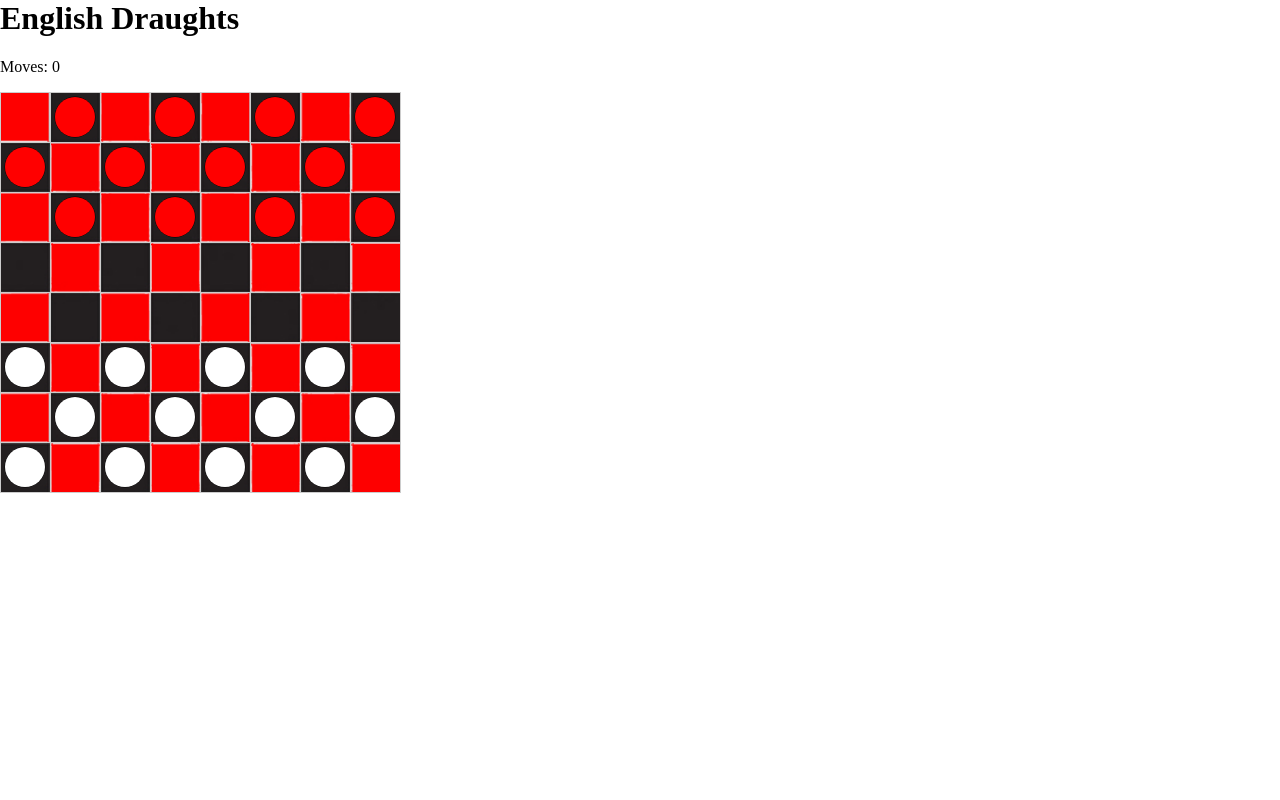
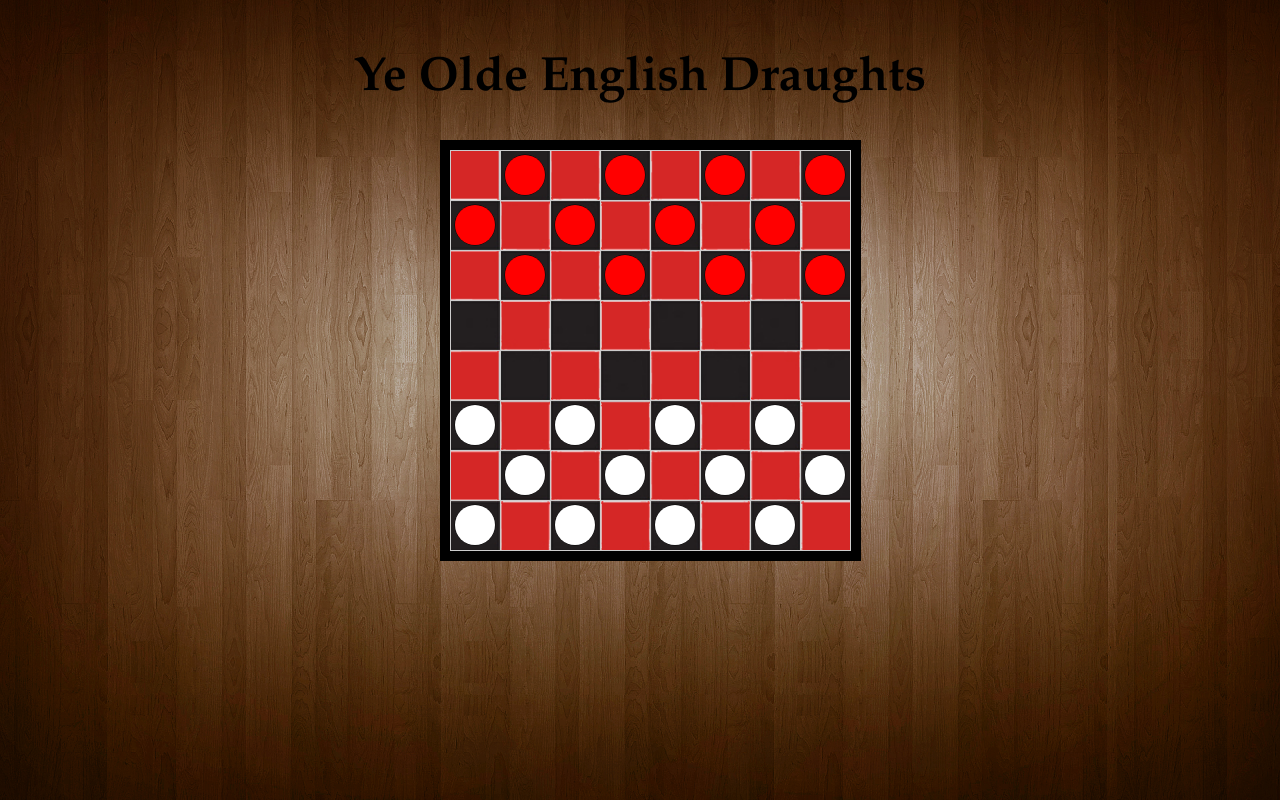
Before and after one commit to meridious3/project3, a PHP site: page / in a window 1280 px wide. Run offline with PHP 8.4, Linux system fonts and the light colour scheme.

Commit message:
Added in some stylesheets, tweaked the images, and played around with the JS capturing

```diff
--- a/css/conform.css
+++ b/css/conform.css
@@ -8,8 +8,11 @@ html {
 }
 
 body {
-	margin:auto auto;
+
+	margin: 0px auto;
+	text-align: center;
 }
+
 
 #checkers_canvas {
 	background-image:url('');
--- a/index.php
+++ b/index.php
@@ -74,15 +74,41 @@
 
 </head>
 	<body>
-		<h1>English Draughts</h1>
-		<p id="moves">Moves: <span id="movecount"></span></p>
-		<script>initGame(null,document.getElementById('movecount'));</script>
+        <br />
+		<h1>Ye Olde English Draughts</h1>
+		<!-- <p id="moves">Moves: <span id="movecount"></span></p> -->
+        <div id="border" >
+	       <script>initGame(null,document.getElementById('movecount'));</script>
+        </div>
+        <div id="stats">
+
+        <div>
 	</body>
     <style>
+        /**/
+        #border {
+            width:  400px;
+            /*height: 450px;*/
+            margin: 0px auto;
+        }
+
+        /*Style goes at bottom so the background is applied */
         #checkers_canvas {
             background-image:url('img/checkerboard.jpg');
             background-size: cover;
+            margin: auto auto;
+            border-style: solid;
+            border-width: 10px;
+        }
 
+        body {
+            background-image:url("img/background.jpg");
+            background-size: 100%;
+        }
+
+        h1 {
+            font-family: "Palatino";
+            font-size: 48px;
         }
 
     </style>
--- a/js/board.js
+++ b/js/board.js
@@ -345,12 +345,13 @@ function initGame(canvasElement, moveCountElement) {
     if (!canvasElement) {
         canvasElement = document.createElement("canvas");
     	canvasElement.id = "checkers_canvas";
-    	document.body.appendChild(canvasElement);
+        div = document.getElementById("border");
+    	div.appendChild(canvasElement);
     }
-    if (!moveCountElement) {
-        moveCountElement = document.createElement("p");
-	document.body.appendChild(moveCountElement);
-    }
+    // if (!moveCountElement) {
+    //     moveCountElement = document.createElement("p");
+	//     document.body.appendChild(moveCountElement);
+    // }
     gCanvasElement = canvasElement;
     gCanvasElement.width = kPixelWidth;
     gCanvasElement.height = kPixelHeight;
```
Also changed, not shown: img/background.jpg (added), img/checkerboard.jpg.
